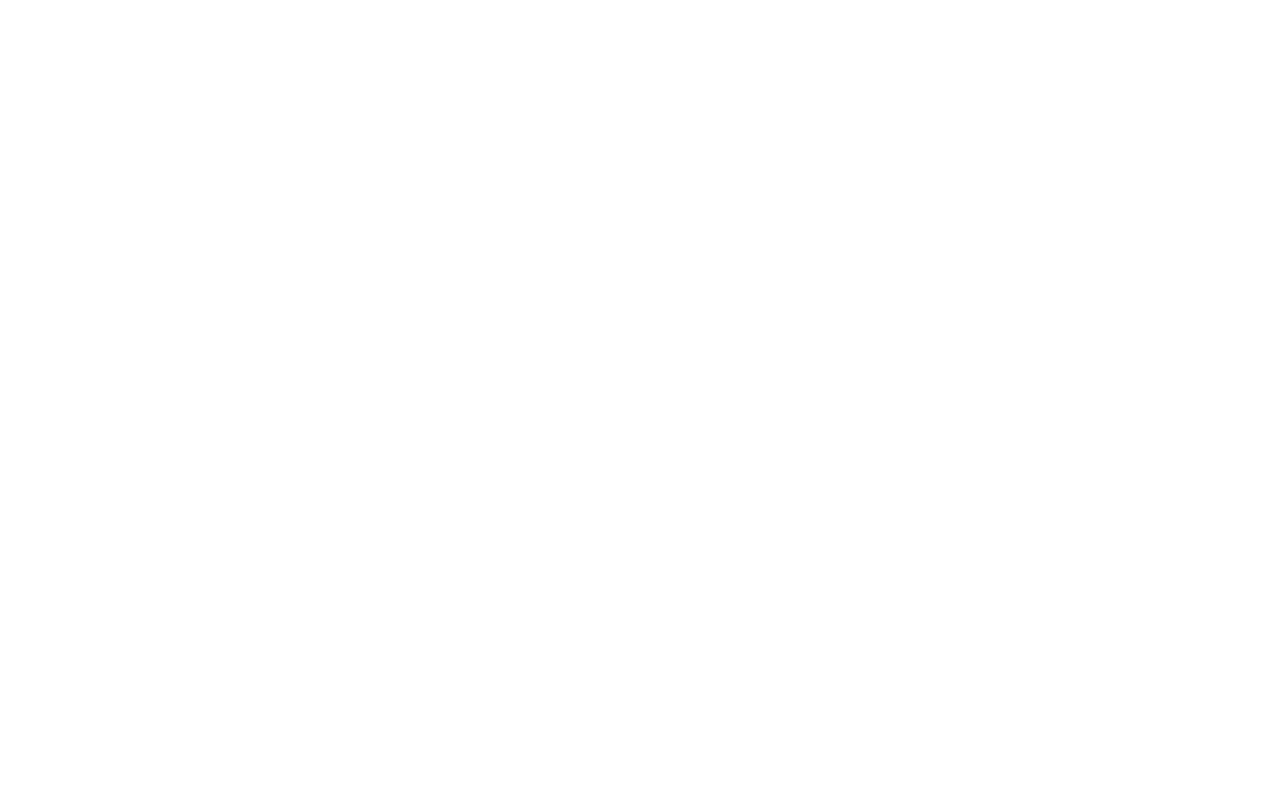
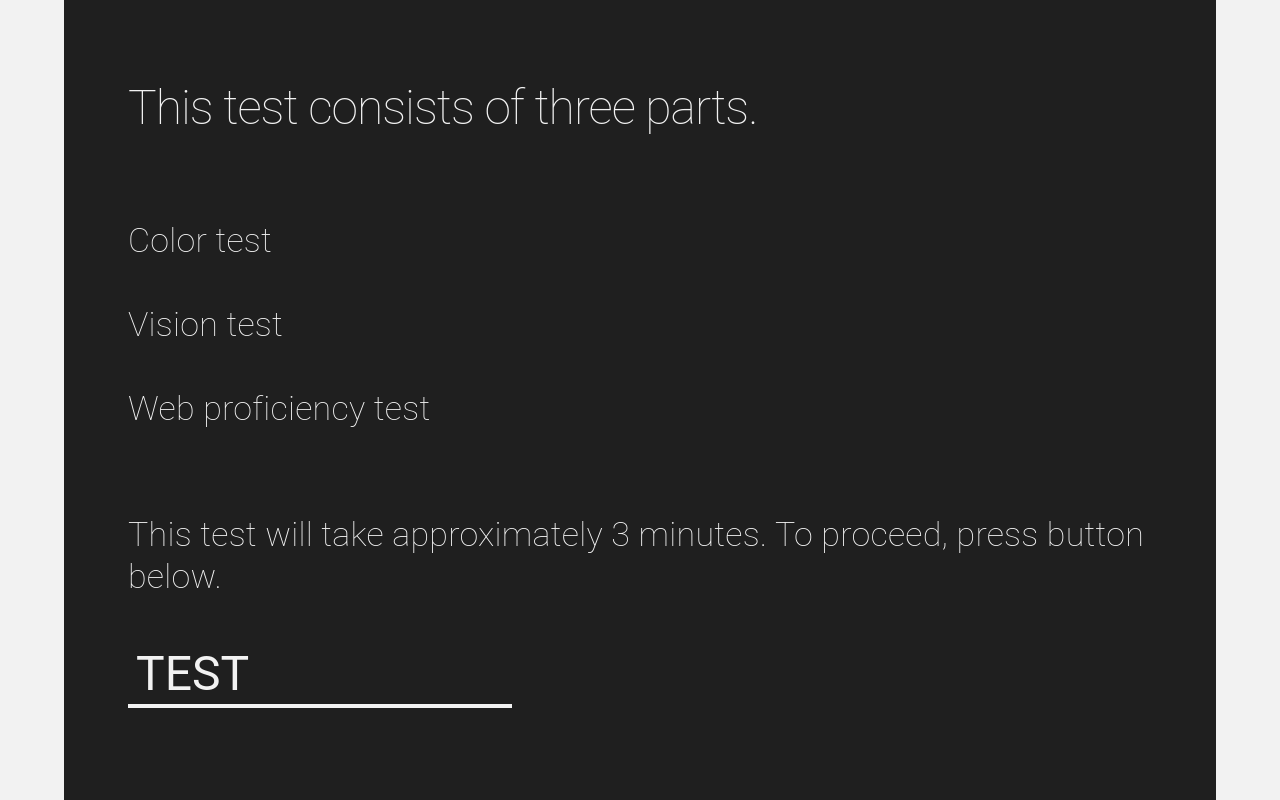
Before and after one commit to pinkishincoloragain/VisualHelper, a React (Create React App) app: page /notice in a window 1280 px wide. Before the commit this address had no page. Built offline with nearby package versions, Linux system fonts and the light colour scheme.

Commit message:
implementing test algorithm

```diff
--- a/src/App.js
+++ b/src/App.js
@@ -2,7 +2,7 @@ import React from "react";
 import { useState, useEffect } from "react";
 import { Box } from "@mui/system";
 import LandingPage from "./Views/LandingPage";
-import PreTestPage from "./Views/PreTestPage";
+import NoticePage from "./Views/NoticePage";
 import TestPage from "./Views/TestPage";
 import AboutPage from "./Views/AboutPage";
 import { BrowserRouter, Route, Routes } from "react-router-dom";
@@ -30,7 +30,7 @@ function App() {
     >
       <BrowserRouter>
         <Routes>
-          <Route exact path="/pretest" element={<PreTestPage />} />
+          <Route exact path="/notice" element={<NoticePage />} />
           <Route exact path="/test" element={<TestPage />} />
           <Route index path="/about" element={<AboutPage />} />
           <Route index path="/" element={<LandingPage />} />
--- a/src/Components/Test/Content.js
+++ b/src/Components/Test/ColorTest.js
@@ -21,7 +21,7 @@ const q2 = {
   options: [
     { name: "74" },
     { name: "71" },
-    { name: "q2o3" },
+    { name: "72" },
     { name: "I don't know" },
   ],
   image: Plate7,
@@ -36,43 +36,11 @@ const q3 = {
   ],
   image: Plate8,
 };
-const q4 = {
-  name: "q4",
-  options: [
-    { name: "15" },
-    { name: "13" },
-    { name: "12" },
-    { name: "I don't know" },
-  ],
-  image: Plate6,
-};
-const q5 = {
-  name: "q5",
-  options: [
-    { name: "74" },
-    { name: "71" },
-    { name: "q2o3" },
-    { name: "I don't know" },
-  ],
-  image: Plate7,
-};
-const q6 = {
-  name: "q6",
-  options: [
-    { name: "6" },
-    { name: "5" },
-    { name: "3" },
-    { name: "I don't know" },
-  ],
-  image: Plate8,
-};
 
-const questions = [q1, q2, q3, q4, q5, q6];
+const questions = [q1, q2, q3];
 
 const ColorTest = (props) => {
   const darkMode = useSelector((state) => state.mode.value);
-
-  const questions = [q1, q2, q3];
 
   const handleAnsClick = (name) => {
     props.handleStep(name);
@@ -88,7 +56,7 @@ const ColorTest = (props) => {
         }}
         variant="h3"
       >
-        {props.qNum + 1}. What is this number?
+        What is this number?
       </Typography>
       <Box
         sx={{
--- /dev/null
+++ b/src/Components/Test/PreTest.js
@@ -0,0 +1,11 @@
+import { Box, Typography } from "@mui/material";
+import Button2 from "../Button2";
+
+export default function PreTest(props) {
+  return (
+    <Box>
+      <Typography>PreColorTest</Typography>
+      <Button2 onClick={props.handleStep}>Start test</Button2>
+    </Box>
+  );
+}
--- /dev/null
+++ b/src/Components/Test/ReadingTest.js
@@ -0,0 +1,105 @@
+import { Box } from "@mui/material";
+import { Typography } from "@mui/material";
+import Button2 from "../Button2";
+import Plate6 from "../../assets/test/Plate6.gif";
+import Plate7 from "../../assets/test/Plate7.gif";
+import Plate8 from "../../assets/test/Plate8.gif";
+import { useSelector } from "react-redux";
+
+const q4 = {
+  name: "q4",
+  options: [
+    { name: "15" },
+    { name: "13" },
+    { name: "12" },
+    { name: "I don't know" },
+  ],
+  image: Plate6,
+};
+const q5 = {
+  name: "q5",
+  options: [
+    { name: "74" },
+    { name: "71" },
+    { name: "72" },
+    { name: "I don't know" },
+  ],
+  image: Plate7,
+};
+const q6 = {
+  name: "q6",
+  options: [
+    { name: "6" },
+    { name: "5" },
+    { name: "3" },
+    { name: "I don't know" },
+  ],
+  image: Plate8,
+};
+
+const questions = [q4, q5, q6];
+
+const ReadingTest = (props) => {
+  const darkMode = useSelector((state) => state.mode.value);
+
+  return (
+    <>
+      <Typography
+        sx={{
+          color: !darkMode ? "#1f1f1f" : "#f2f2f2",
+          ml: "5vh",
+          mb: "2vh",
+        }}
+        variant="h3"
+      >
+        What is this number?
+      </Typography>
+      <Box
+        sx={{
+          display: "flex",
+          flexDirection: "row",
+          justifyContent: "space-betweens",
+        }}
+      >
+        <img
+          style={{ margin: "6vh", marginRight: "min(8vh,30px)", width: "40vh" }}
+          src={questions[props.qNum].image}
+        ></img>
+        <Box
+          sx={{
+            flex: "1",
+            display: "flex",
+            flexDirection: "column",
+            justifyContent: "space-between",
+            pt: "6vh",
+            pb: "10vh",
+          }}
+        >
+          {questions[props.qNum].options.map((option) => {
+            return (
+              <div
+                sx={{
+                  height: "100%",
+                  ml: "15vh",
+                  display: "flex",
+                  flexDirection: "column",
+                  justifyContent: "space-between",
+                }}
+                key={option.name}
+              >
+                <Button2
+                  anti={true}
+                  name={option.name}
+                  onClick={() => props.handleStep(option.name)}
+                  key={option.name + "button"}
+                />
+              </div>
+            );
+          })}
+        </Box>
+      </Box>
+    </>
+  );
+};
+
+export { ReadingTest as ReadingTest };
--- a/src/Components/Test.js
+++ b/src/Components/Test/Test.js
@@ -2,12 +2,16 @@ import { useState, useEffect } from "react";
 import { useSelector } from "react-redux";
 import { Typography, Paper } from "@mui/material";
 import { Box } from "@mui/system";
-import { ColorTest, ReadingTest } from "./Test/Content";
+import { ReadingTest } from "./ReadingTest";
+import { ColorTest } from "./ColorTest";
+import NoticePage from "../../Views/NoticePage";
+import PreTest from "./PreTest";
 
 export default function Test() {
   const darkMode = useSelector((state) => state.mode.value);
   const [time, setTime] = useState(0);
   const [step, setStep] = useState(0);
+  const [test, setTest] = useState([]);
   useEffect(() => {
     const interval = setInterval(() => {
       handleTime();
@@ -18,6 +22,7 @@ export default function Test() {
   const handleStep = (answer) => {
     setStep(step + 1);
     setTime(0);
+    console.log(test);
   };
 
   const handleTime = () => {
@@ -26,7 +31,7 @@ export default function Test() {
       setStep(step + 1);
       setTime(0);
     }
-    console.log(time);
+    // console.log(time);
   };
 
   return (
@@ -65,19 +70,21 @@ export default function Test() {
           py: "2vh",
           px: "1vw",
           width: "78vw",
-          height: "100%",
+          // height: "100%",
           // borderRadius: "20px",
-          backgroundColor: darkMode ? "#1f1f1f" : "#FFFFFF",
+          backgroundColor: darkMode ? "#1f1f1f" : "#f2f2f2",
           display: "flex",
           flexDirection: "column",
         }}
       >
         {step < 3 ? <ColorTest qNum={step} handleStep={handleStep} /> : null}
-        {3 <= step && step < 6 ? (
-          <ReadingTest qNum={step} handleStep={handleStep} />
+        {step === 3 ? <PreTest handleStep={handleStep} /> : null}
+        {4 <= step && step < 7 ? (
+          <ReadingTest qNum={step - 4} handleStep={handleStep} />
         ) : null}
-        {6 <= step && step < 9 ? (
-          <ColorTest qNum={step} handleStep={handleStep} />
+        {step === 7 ? <NoticePage /> : null}
+        {8 <= step && step < 11 ? (
+          <ColorTest qNum={step - 8} handleStep={handleStep} />
         ) : null}
       </Box>
     </>
--- a/src/Views/LandingPage.js
+++ b/src/Views/LandingPage.js
@@ -43,7 +43,6 @@ export default function LandingPage() {
               height: "min(50vw,50vh)",
               // marginLeft: "",
             }}
-            data-aos="fade-up"
             src={Flower}
             width="40% "
           />
@@ -57,7 +56,7 @@ export default function LandingPage() {
               pb: "10vh",
             }}
           >
-            <Button2 name="test" href="pretest"></Button2>
+            <Button2 name="test" href="notice"></Button2>
             <Button2 name="About" href="about"></Button2>
             <Button2 name="Contact"></Button2>
             <Button2 name="Light" onClick={handleChange}></Button2>
--- a/src/Views/PreTestPage.js
+++ b/src/Views/NoticePage.js
@@ -5,7 +5,7 @@ import Button2 from "../Components/Button2";
 import { useSelector } from "react-redux";
 import styled from "@emotion/styled";
 
-export default function PreTestPage() {
+export default function NoticePage() {
   const [test, setTest] = useState(false);
   const darkMode = useSelector((state) => state.mode.value);
 
@@ -16,7 +16,7 @@ export default function PreTestPage() {
 
   return (
     <Box>
-      <Box sx={{ ml: "5vw", height: "90vh" }}>
+      <Box sx={{ ml: "5vw", height: "100vh" }}>
         <Box
           sx={{
             pl: "5vw",
@@ -42,15 +42,16 @@ export default function PreTestPage() {
           >
             <br />
             <br />
-            Color test : You will test color impairment.
+            Color test
             <br /> <br />
             Vision test
             <br /> <br />
             Web proficiency test
             <br />
             <br />
-            This test will take approximately 5 minutes.
-            To proceed, press button below.
+            <br />
+            This test will take approximately 3 minutes. To proceed, press
+            button below.
             <br />
             <br />
           </Typography>
--- a/src/Views/ResultPage.js
+++ b/src/Views/ResultPage.js
@@ -1,7 +1,7 @@
 import { useDispatch } from "react-redux";
 import { Box, Typography } from "@mui/material";
 
-export default function ResultPage() {
+export default function ResultPage(props) {
   return (
     <Box>
       <Typography variant="h1">Result</Typography>
--- a/src/Views/TestPage.js
+++ b/src/Views/TestPage.js
@@ -2,7 +2,7 @@ import { Paper } from "@mui/material";
 import { Box } from "@mui/system";
 import { Typography } from "@mui/material";
 import { useState, useEffect, useRef } from "react";
-import Test from "../Components/Test";
+import Test from "../Components/Test/Test";
 import { useSelector, useDispatch } from "react-redux";
 
 export default function TestPage(props) {
@@ -21,11 +21,10 @@ export default function TestPage(props) {
         data-aos="fade-up"
         elevation={10}
         sx={{
-          // pt: "2vh",
-          mt: "2vh",
-          mb: "18vh",
+          pt: "2vh",
+          pl: "10vw",
           width: "80vw",
-          height: "70vh",
+          height: "100vh",
           // borderRadius: "20px",
           backgroundColor: darkMode ? "#1f1f1f" : "#f2f2f2",
         }}
```
